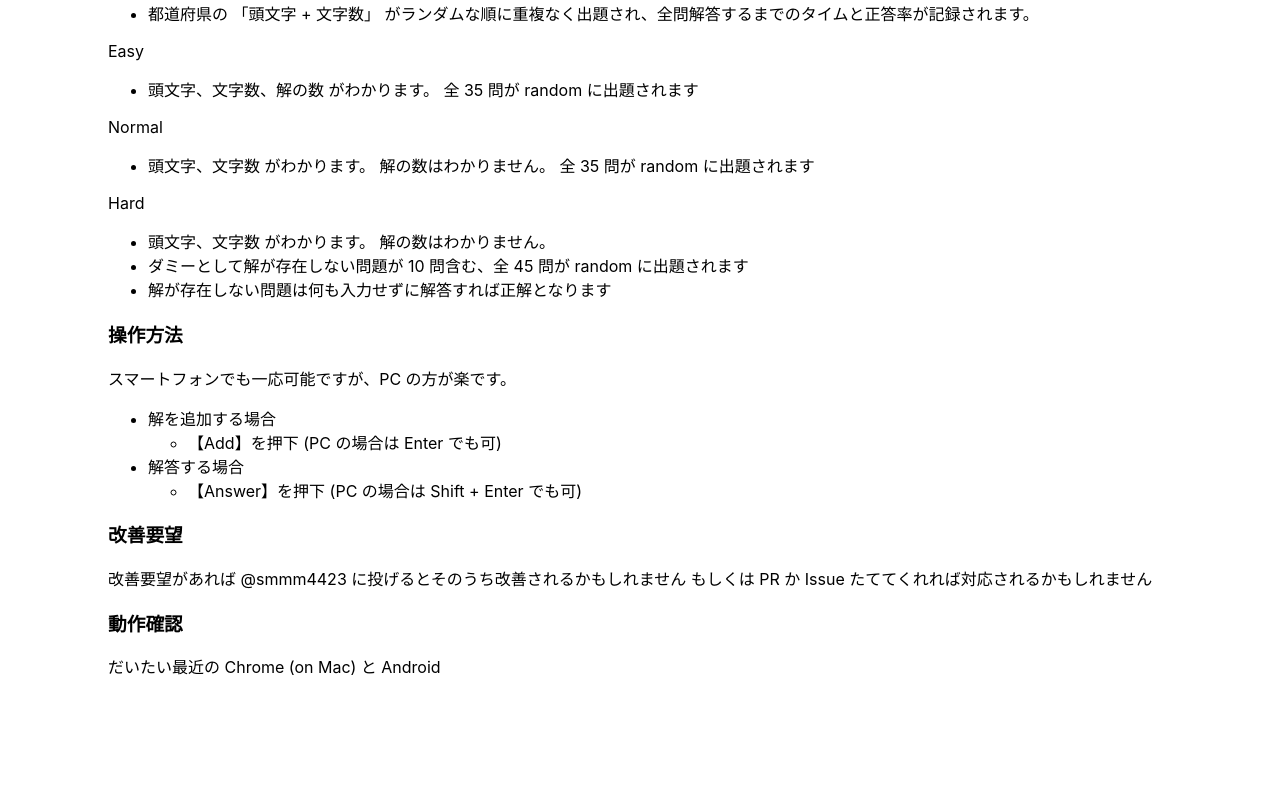
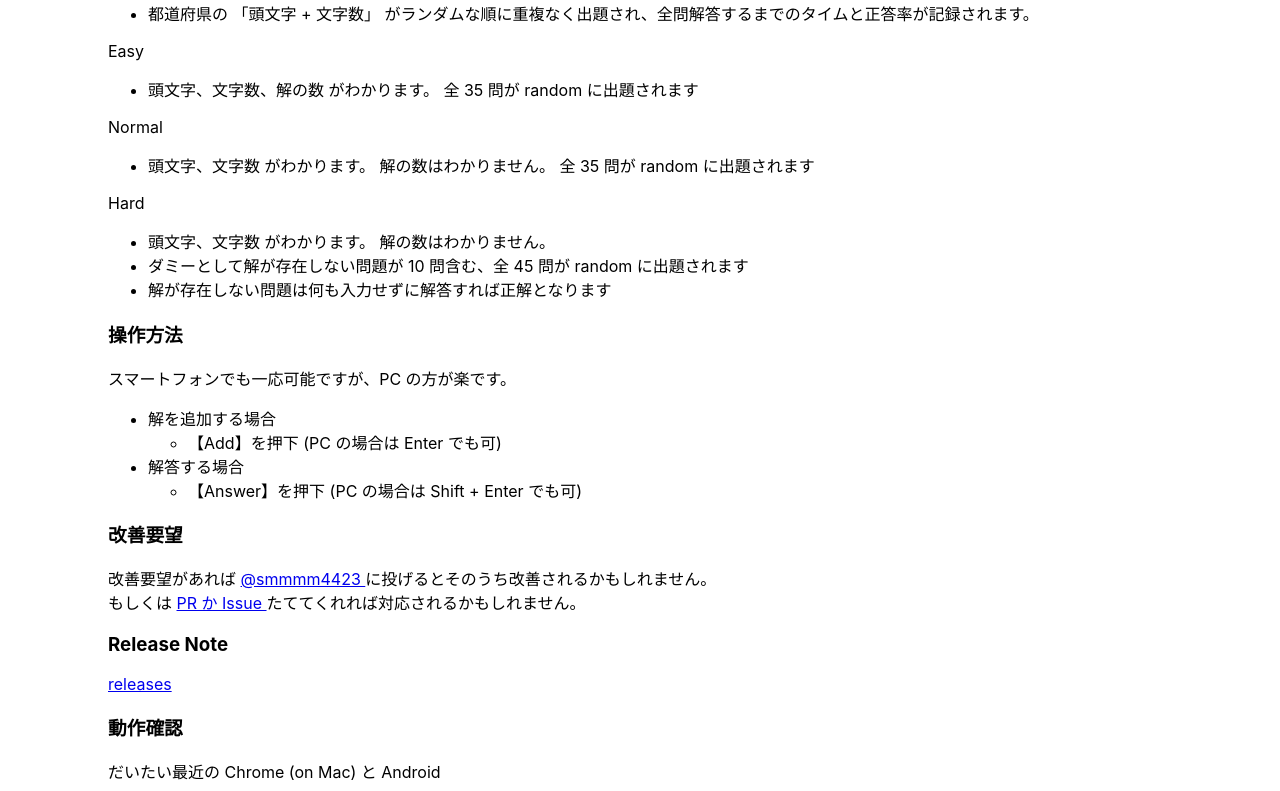
Before and after one commit to smmmmmmm/fill-words, a React (Create React App) app: page / in a window 1280 px wide. Shown: the part 621-1412 px from the top of the page. Before the commit the page ends 1307 px from the top, so only its background shows below. Built offline with nearby package versions, Linux system fonts and the light colour scheme.

Commit message:
Update links

```diff
--- a/src/components/Top.js
+++ b/src/components/Top.js
@@ -63,11 +63,15 @@ function Top() {
                 </ul>
 
             <h3> 改善要望 </h3>
-            改善要望があれば @smmm4423 に投げるとそのうち改善されるかもしれません
-            もしくは PR か Issue たててくれれば対応されるかもしれません
+            改善要望があれば <Link target="_blank" to='https://twitter.com/smmm4423'> @smmmm4423 </Link> に投げるとそのうち改善されるかもしれません。<br></br>
+            もしくは <Link target="_brank" to="https://github.com/smmmmmmm/fill-words"> PR か Issue </Link> たててくれれば対応されるかもしれません。
+
+            <h3> Release Note </h3>
+            <Link target="_brank" to="https://github.com/smmmmmmm/fill-words/releases"> releases </Link>
 
             <h3> 動作確認 </h3>
             だいたい最近の Chrome (on Mac) と Android
+
         </Grid>
     </Grid>
     </>
```
